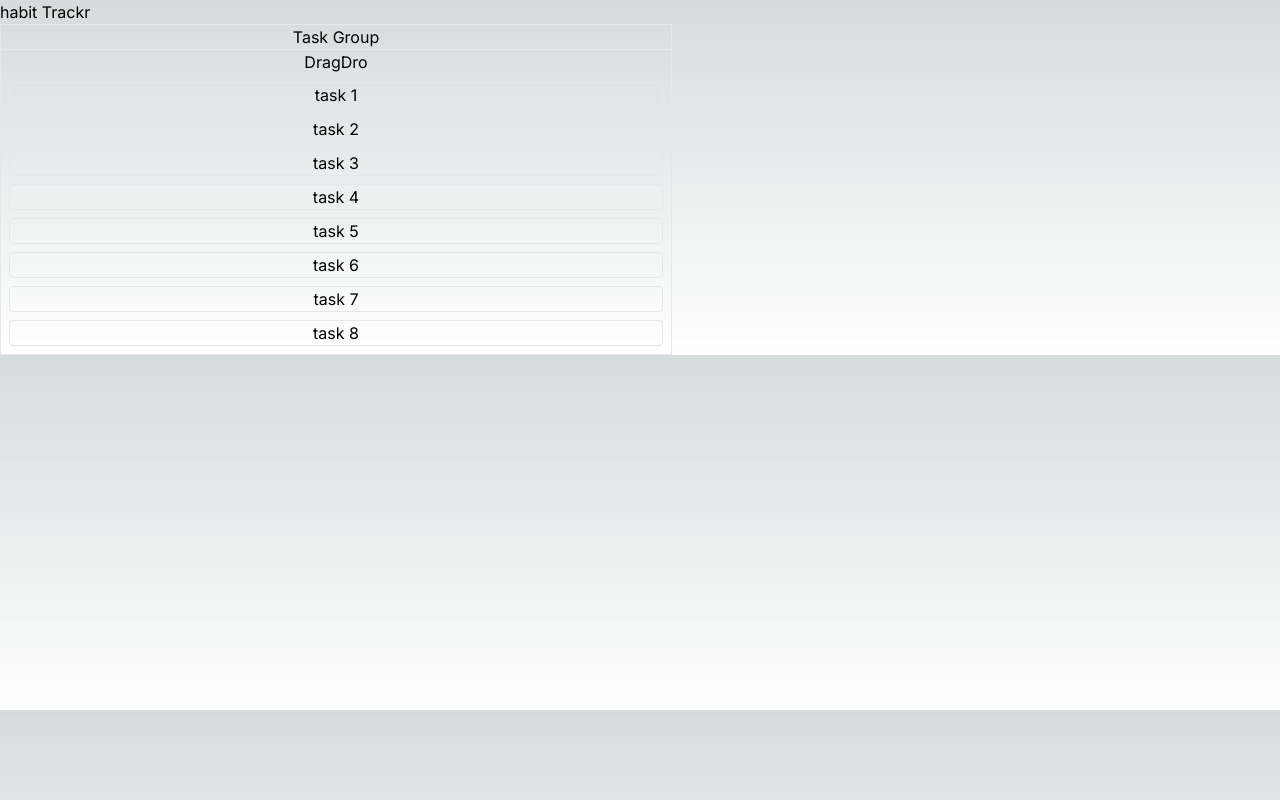
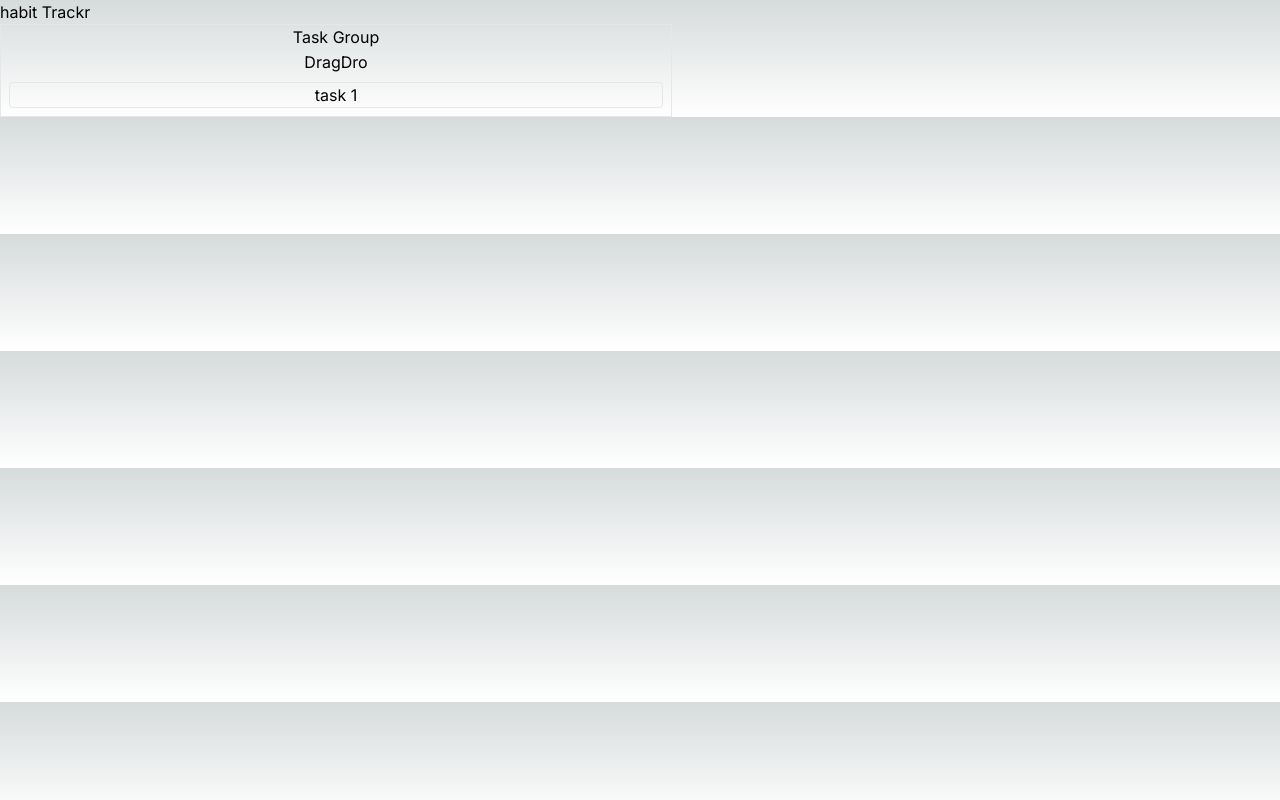
Before and after one commit to BechirMakhlouf/habit-trackr, a Next.js app: page / in a window 1280 px wide. Built offline with nearby package versions, Linux system fonts and the light colour scheme.

Commit message:
remove dummy tasks

```diff
--- a/app/page.tsx
+++ b/app/page.tsx
@@ -1,21 +1,37 @@
 // import { randomUUID } from "crypto";
 
-import { randomUUID } from "crypto";
+import { randomUUID, UUID } from "crypto";
 
 class Note {
   id: string = randomUUID();
   noteContent: string;
 
   constructor(noteContent: string = "") {
-    this.noteContent = noteContent
+    this.noteContent = noteContent;
   }
 }
 
-const Notes = new Map<string, Note>()
+// class notesState {
+//   Notes: Map<string, Note>
+//
+//   constructor(Notes) {
+//
+//   }
+// }
 
-Notes.set("hello", new Note("world"))
+const Notes = new Map<string, Note>();
 
-console.log(JSON.stringify(Object.fromEntries(Notes)))
+interface noteColumn {
+  title: string,
+  notesID: UUID[]
+}
+
+const notesState = {
+  noteColumns: [],
+};
+
+Notes.set("hello", new Note("world"));
+
 export default function Home() {
   return (
     <>
@@ -26,15 +42,7 @@ export default function Home() {
           <hr />
           DragDro
           <ul>
-
             <li className="border rounded m-2">task 1</li>
-            <li className="border rounded m-2">task 2</li>
-            <li className="border rounded m-2">task 3</li>
-            <li className="border rounded m-2">task 4</li>
-            <li className="border rounded m-2">task 5</li>
-            <li className="border rounded m-2">task 6</li>
-            <li className="border rounded m-2">task 7</li>
-            <li className="border rounded m-2">task 8</li>
           </ul>
         </section>
       </div>
```
